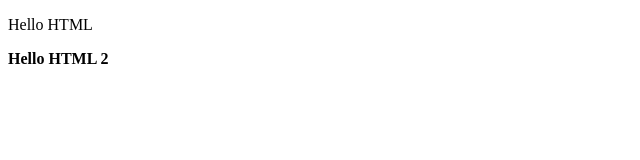
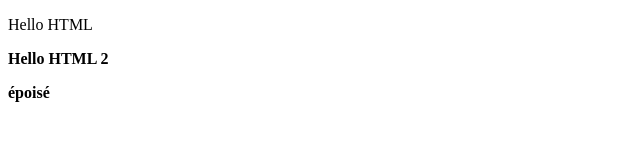
Before and after one commit to PeArthur/bootcamp_devjr, a plain HTML site: page BOOTCAMP_DEVJR/index.html in a window 1280 px wide. Shown: the full height of the page, 0-640 px from the left. Drawn offline with Linux system fonts and the light colour scheme.

Commit message:
alteracao 3

```diff
--- a/BOOTCAMP_DEVJR/index.html
+++ b/BOOTCAMP_DEVJR/index.html
@@ -8,5 +8,6 @@
 <body>
     <P>Hello HTML</P>
     <p><strong>Hello HTML 2<strong></p>
+    <p>é<strong>pois</strong>é</p>
 </body>
 </html>
```
